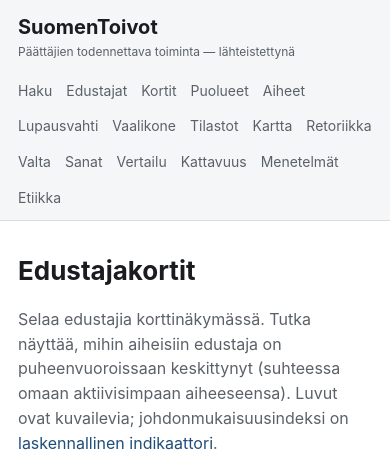
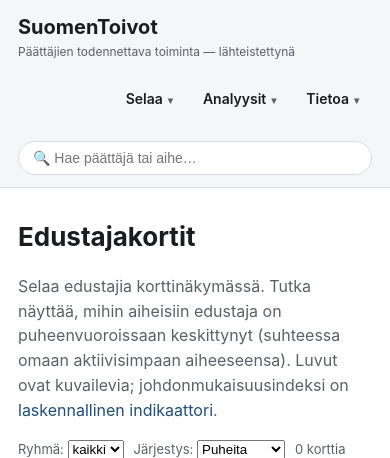
Before and after one commit to Orveli/SuomenToivot, a FastAPI app: page /kortit in a window 390 px wide. Shown: the top 458 px of the page. Run offline with FastAPI, Linux system fonts and the light colour scheme; data that the repository does not hold is empty.

Commit message:
feat: kategorisoitu navigaatio + korttien harvinaisuustasot (pelillisyys)
NAVIGAATIO: 16 tasalinkkiä -> brändi + keskitetty haku + 3 kategoriavalikkoa
(Selaa / Analyysit / Tietoa) natiivilla <details>-pudotusvalikolla (saavutettava,
emoji-ikonit, sulkeutuu klikatessa muualle). Selkeämpi ja vähemmän "ERP".

PELILLISYYS: keräilykortteihin harvinaisuustasot
- 🌈 legendaarinen (titteli tai ministeri): hohtava vaihtuvasävyinen holo + kultakehys
- 🥇 harvinainen (paljon puheita / konkari): kultakehys
- perus
+ ominaisuusmerkit (Ministeri, Konkari, Ahkera äänestäjä) ja korttinumero (#id).
queries.card_flair laskee kuvailevat (ei arvottavat) merkit; sovelletaan
etusivun feediin ja /kortit-galleriaan.

51 testiä (kaikki läpi). Data pysyy neutraalina ja lähteistettynä.

Co-Authored-By: Claude Opus 4.7 (1M context) <noreply@anthropic.com>

```diff
--- a/src/kansanmuisti/web/app.py
+++ b/src/kansanmuisti/web/app.py
@@ -129,6 +129,7 @@ def kortit(request: Request, party: str = "", sort: str = "puheet", dir: str = "
         holders = queries.award_holders(conn)
         for cmd in cards:
             cmd["badges"] = holders.get(cmd["person_id"], [])
+            queries.card_flair(cmd)
         return render(request, "cards.html", cards=cards, parties=queries.parties(conn),
                       party=party, sort=sort, dir=dir, min_eligible=min_eligible)
     finally:
--- a/src/kansanmuisti/web/queries.py
+++ b/src/kansanmuisti/web/queries.py
@@ -18,6 +18,34 @@ def _one(conn, q, *p):
 
 
 # --- yleiskatsaus -----------------------------------------------------------
+def card_flair(m: dict) -> dict:
+    """Lisää korttiin harvinaisuustaso, ominaisuusmerkit ja korttinumero (pelillisyys).
+    Kaikki kuvailevia, faktapohjaisia — eivät arvosanoja."""
+    badges = m.get("badges") or []
+    yr = None
+    if m.get("active_from"):
+        try:
+            yr = int(str(m["active_from"])[:4])
+        except ValueError:
+            yr = None
+    if badges or m.get("is_minister"):
+        m["rarity"] = "legendaarinen"
+    elif (m.get("n_speeches") or 0) >= 400 or (yr and yr <= 2011):
+        m["rarity"] = "harvinainen"
+    else:
+        m["rarity"] = "perus"
+    traits = []
+    if m.get("is_minister"):
+        traits.append("Ministeri")
+    if yr and yr <= 2011:
+        traits.append("Konkari")
+    if m.get("absent_pct") is not None and m["absent_pct"] < 8:
+        traits.append("Ahkera äänestäjä")
+    m["traits"] = traits
+    m["cardno"] = m.get("person_id")
+    return m
+
+
 def _top_topic(conn, pid):
     r = _one(conn,
         "SELECT t.label FROM analysis_member_topic amt JOIN topic t ON t.id=amt.topic_id"
@@ -94,13 +122,14 @@ def front_feed(conn) -> dict:
         holders[a["person_id"]].append({"emoji": a["emoji"], "label": a["label"]})
     mps = _rows(conn,
         "SELECT p.person_id,p.full_name,p.party_current,p.electoral_district,p.photo_url,p.is_minister,"
-        " s.consistency_index,s.n_speeches,s.n_votes_cast,s.n_votes_total,s.n_absent,s.deviation_rate"
-        " FROM analysis_member_summary s JOIN person p ON p.person_id=s.person_id"
+        " p.active_from,s.consistency_index,s.n_speeches,s.n_votes_cast,s.n_votes_total,s.n_absent,"
+        " s.deviation_rate FROM analysis_member_summary s JOIN person p ON p.person_id=s.person_id"
         " WHERE s.n_votes_eligible>=100 ORDER BY RANDOM() LIMIT 8")
     for m in mps:
         m["absent_pct"] = (100.0 * m["n_absent"] / m["n_votes_total"]) if m["n_votes_total"] else None
         m["top_topic"] = _top_topic(conn, m["person_id"])
         m["badges"] = holders.get(m["person_id"], [])
+        card_flair(m)
     parties = sorted(party_comparison(conn), key=lambda x: -(x["n_members"] or 0))
     return {"awards": aw, "mps": mps, "parties": parties,
             "highlights": index_highlights(conn)}
--- a/src/kansanmuisti/web/static/cards.js
+++ b/src/kansanmuisti/web/static/cards.js
@@ -22,3 +22,13 @@
   document.addEventListener('pointermove', onMove);
   document.addEventListener('keydown', onKey);
 })();
+
+// Navigaatiovalikot: sulje muut kun yksi avataan / klikkaus ulkopuolelle.
+(function () {
+  document.addEventListener('click', function (e) {
+    var inGroup = e.target.closest && e.target.closest('.navgroup');
+    document.querySelectorAll('.navgroup[open]').forEach(function (g) {
+      if (g !== inGroup) g.removeAttribute('open');
+    });
+  });
+})();
--- a/src/kansanmuisti/web/static/style.css
+++ b/src/kansanmuisti/web/static/style.css
@@ -172,3 +172,43 @@ img.avatar{object-fit:cover}
 
 .tc-bignum b{font-size:36px;word-break:break-word;hyphens:auto}
 .tc-bignum{padding:30px 14px 0}
+
+/* ===================== NAVIGAATIO: kategoriavalikot ===================== */
+header.site .wrap{align-items:center}
+.navsearch{margin-left:auto;flex:0 1 300px}
+.navsearch input{width:100%;padding:8px 14px;border:1px solid var(--line);border-radius:999px;font-size:14px;background:#fff}
+nav.main{display:flex;gap:4px;margin-left:8px}
+.navgroup{position:relative}
+.navgroup>summary{list-style:none;cursor:pointer;padding:8px 13px;border-radius:9px;font-size:14px;font-weight:600;color:var(--ink);user-select:none}
+.navgroup>summary::-webkit-details-marker{display:none}
+.navgroup>summary::after{content:"▾";color:var(--muted);font-size:10px;margin-left:5px}
+.navgroup>summary:hover{background:var(--accent-soft)}
+.navgroup[open]>summary{background:var(--accent);color:#fff}
+.navgroup[open]>summary::after{color:rgba(255,255,255,.8)}
+.navmenu{position:absolute;top:100%;right:0;min-width:230px;background:#fff;border:1px solid var(--line);
+  border-radius:12px;box-shadow:0 10px 30px rgba(20,30,50,.18);padding:7px;z-index:50;
+  display:flex;flex-direction:column;gap:1px;margin-top:7px}
+.navmenu a{padding:9px 12px;border-radius:8px;color:var(--ink);font-size:14px;white-space:nowrap}
+.navmenu a:hover{background:var(--soft);text-decoration:none}
+@media (max-width:760px){
+  .navsearch{order:3;flex:1 1 100%;margin:6px 0 0}
+  nav.main{order:2;margin-left:auto;flex-wrap:wrap}
+  .navmenu{right:auto;left:0}
+}
+
+/* ===================== KORTTIEN HARVINAISUUS (pelillisyys) ===================== */
+.tc-left{display:flex;flex-direction:column;gap:3px;align-items:flex-start;z-index:3}
+.tc-tier{font-size:8px;font-weight:800;letter-spacing:.07em;padding:2px 6px;border-radius:5px;box-shadow:0 1px 3px rgba(0,0,0,.35)}
+.tc-tier.leg{background:linear-gradient(90deg,#ffd86b,#ff9ad6,#8db4ff);color:#3a2400}
+.tc-tier.rare{background:#f4c43c;color:#5a3e00}
+.tc-badge.trait{background:rgba(18,26,40,.72);color:#fff}
+.tc-no{position:absolute;bottom:7px;right:11px;font-size:9px;font-weight:700;opacity:.6;z-index:2;color:#fff}
+.tc-hint{left:11px;right:auto}
+/* harvinainen = kultakehys */
+.tcard.harvinainen .tcard-front{box-shadow:inset 0 0 0 3px rgba(244,196,60,.85),0 0 12px rgba(244,196,60,.3)}
+/* legendaarinen = hohtava, vaihtuvasävyinen holo + kultakehys */
+.tcard.legendaarinen .tcard-front{box-shadow:inset 0 0 0 3px rgba(255,228,140,.9),0 0 22px rgba(170,120,255,.55)}
+.tcard.legendaarinen .holo{opacity:.6;animation:holoShift 5s linear infinite}
+.tcard.legendaarinen:hover .holo{opacity:.85}
+@keyframes holoShift{from{filter:hue-rotate(0deg)}to{filter:hue-rotate(360deg)}}
+@media (prefers-reduced-motion: reduce){.tcard.legendaarinen .holo{animation:none}}
--- a/src/kansanmuisti/web/templates/_cards.html
+++ b/src/kansanmuisti/web/templates/_cards.html
@@ -2,20 +2,27 @@
 
 {% macro mp_card(m) %}
 {%- set parts = (m.full_name or '?').split() -%}
-<div class="tcard" tabindex="0" role="button" aria-label="{{ m.full_name }}">
+<div class="tcard {{ m.rarity or 'perus' }}" tabindex="0" role="button" aria-label="{{ m.full_name }}">
   <div class="tcard-inner">
     <div class="tcard-face tcard-front"{% if m.photo_url %} style="background-image:url('{{ m.photo_url }}')"{% endif %}>
       {% if not m.photo_url %}<div class="mono">{{ parts[0][0] }}{{ parts[-1][0] if parts|length>1 else '' }}</div>{% endif %}
       <div class="holo"></div><div class="glare"></div><div class="scrim"></div><div class="frame"></div>
       <div class="tc-top">
-        {% if m.party_current %}<span class="tc-party">{{ m.party_current }}</span>{% else %}<span></span>{% endif %}
+        <span class="tc-left">
+          {% if m.party_current %}<span class="tc-party">{{ m.party_current }}</span>{% endif %}
+          {% if m.rarity=='legendaarinen' %}<span class="tc-tier leg">★ LEGENDAARINEN</span>{% elif m.rarity=='harvinainen' %}<span class="tc-tier rare">HARVINAINEN</span>{% endif %}
+        </span>
         {% if m.consistency_index is not none %}<span class="tc-rating"><b>{{ m.consistency_index }}</b><span>indeksi</span></span>{% endif %}
       </div>
       <div class="tc-bottom">
         <div class="tc-name">{{ m.full_name }}</div>
-        <div class="tc-meta">{{ (m.electoral_district or '')|replace(' vaalipiiri','') }}{% if m.is_minister %} · min.{% endif %}{% if m.top_topic %} · ★ {{ m.top_topic }}{% endif %}</div>
-        {% if m.badges %}<div class="tc-badges">{% for b in m.badges %}<span class="tc-badge gold">{{ b.emoji }} {{ b.label }}</span>{% endfor %}</div>{% endif %}
+        <div class="tc-meta">{{ (m.electoral_district or '')|replace(' vaalipiiri','') }}{% if m.top_topic %} · ★ {{ m.top_topic }}{% endif %}</div>
+        {% if m.badges or m.traits %}<div class="tc-badges">
+          {% for b in m.badges %}<span class="tc-badge gold">{{ b.emoji }} {{ b.label }}</span>{% endfor %}
+          {% for t in (m.traits or []) %}<span class="tc-badge trait">{{ t }}</span>{% endfor %}
+        </div>{% endif %}
       </div>
+      {% if m.cardno %}<div class="tc-no">#{{ m.cardno }}</div>{% endif %}
       <div class="tc-hint">klikkaa ⟳</div>
     </div>
     <div class="tcard-face tcard-back">
--- a/src/kansanmuisti/web/templates/base.html
+++ b/src/kansanmuisti/web/templates/base.html
@@ -11,23 +11,42 @@
 <header class="site">
   <div class="wrap">
     <a class="brand" href="/">SuomenToivot<small>Päättäjien todennettava toiminta — lähteistettynä</small></a>
+    <form class="navsearch" action="/haku" method="get" role="search">
+      <input type="text" name="q" placeholder="🔍 Hae päättäjä tai aihe…" aria-label="Haku">
+    </form>
     <nav class="main">
-      <a href="/haku">Haku</a>
-      <a href="/edustajat">Edustajat</a>
-      <a href="/kortit">Kortit</a>
-      <a href="/puolue">Puolueet</a>
-      <a href="/aiheet">Aiheet</a>
-      <a href="/lupausvahti">Lupausvahti</a>
-      <a href="/vaalikone">Vaalikone</a>
-      <a href="/tilastot">Tilastot</a>
-      <a href="/kartta">Kartta</a>
-      <a href="/retoriikka">Retoriikka</a>
-      <a href="/valta">Valta</a>
-      <a href="/sanat">Sanat</a>
-      <a href="/vertailu">Vertailu</a>
-      <a href="/kattavuus">Kattavuus</a>
-      <a href="/menetelmat">Menetelmät</a>
-      <a href="/etiikka">Etiikka</a>
+      <details class="navgroup">
+        <summary>Selaa</summary>
+        <div class="navmenu">
+          <a href="/kortit">🎴 Edustajakortit</a>
+          <a href="/edustajat">📋 Edustajalista</a>
+          <a href="/puolue">🏛️ Puolueet</a>
+          <a href="/aiheet">🏷️ Aiheet</a>
+          <a href="/vertailu">⚖️ Vertaile kahta</a>
+        </div>
+      </details>
+      <details class="navgroup">
+        <summary>Analyysit</summary>
+        <div class="navmenu">
+          <a href="/tilastot">📊 Tilastot &amp; vertailut</a>
+          <a href="/kartta">🗺️ Poliittinen kartta</a>
+          <a href="/retoriikka">🧭 Retoriikkakartta</a>
+          <a href="/valta">🏛️ Vallan vaikutus</a>
+          <a href="/lupausvahti">🎯 Lupausvahti</a>
+          <a href="/vaalikone">🗳️ Vaalikone</a>
+          <a href="/sanat">🗣️ Täyte- &amp; kirosanat</a>
+        </div>
+      </details>
+      <details class="navgroup">
+        <summary>Tietoa</summary>
+        <div class="navmenu">
+          <a href="/kattavuus">📈 Datan kattavuus</a>
+          <a href="/menetelmat">📐 Menetelmät</a>
+          <a href="/etiikka">⚖️ Juridiikka &amp; etiikka</a>
+          <a href="/tietosuoja">🔒 Tietosuoja</a>
+          <a href="/korjaus">✉️ Ilmoita korjaus</a>
+        </div>
+      </details>
     </nav>
   </div>
 </header>
```
